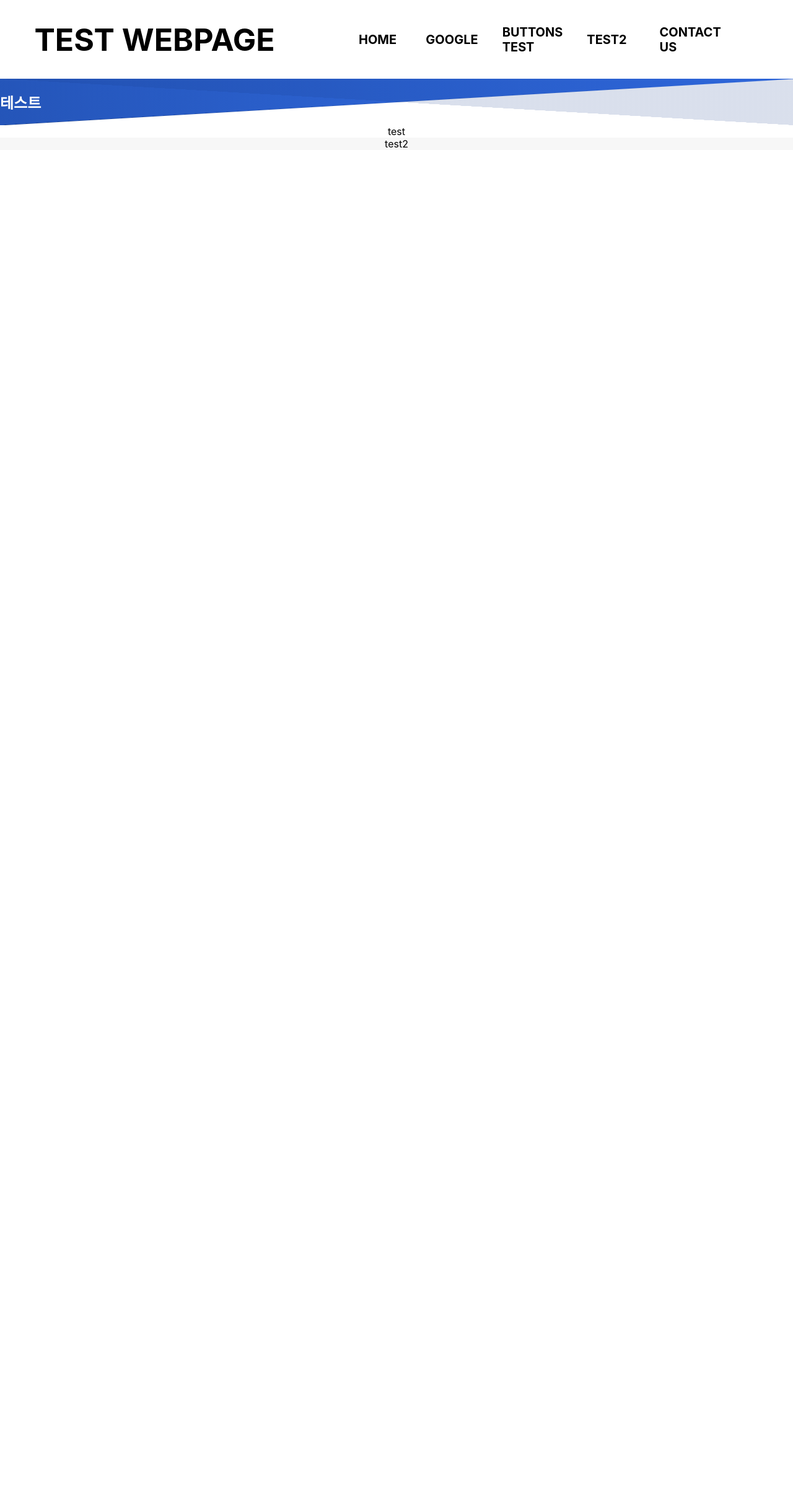
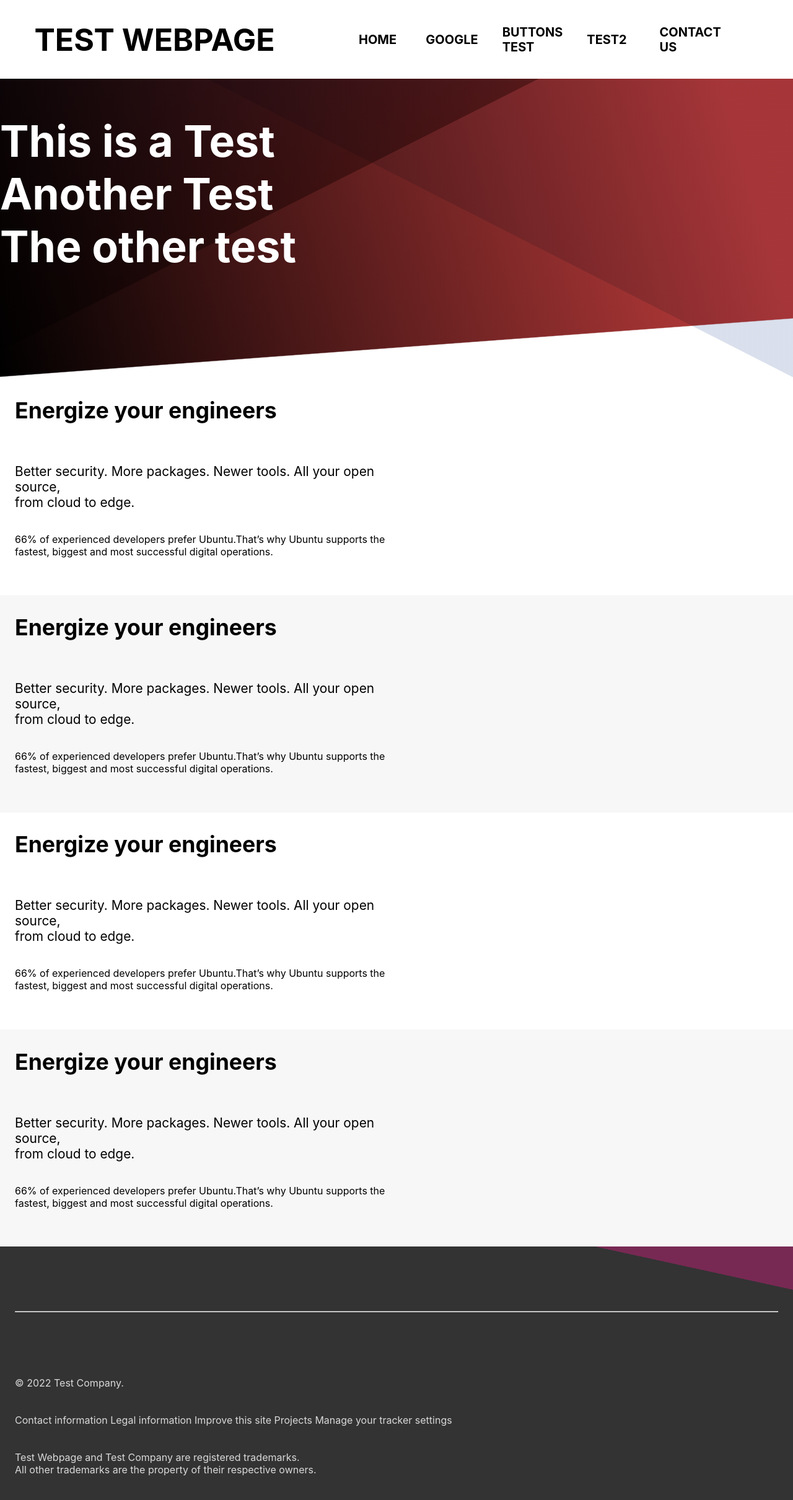
Before and after one commit to SungjunEom/express_deployment_test, a React (Create React App) app in the folder MainPage/: page / in a window 1280 px wide. Shown: the top 2420 px of the page at 62% size. Before the commit the page ends 800 px from the top, so only its background shows below. Built offline with nearby package versions, Linux system fonts and the light colour scheme.

Commit message:
New Home

```diff
--- a/MainPage/src/App.css
+++ b/MainPage/src/App.css
@@ -63,14 +63,14 @@
     display:flex;
     flex-direction: row;
     align-items: center;
-    justify-content:space-around;
+    justify-content: center;
     background-color: transparent;
 }
 .p-strip--light {
     display:flex;
     flex-direction: row;
     align-items: center;
-    justify-content: space-around;
+    justify-content: center;
     background-color: #f7f7f7;
 }
 a {
@@ -79,7 +79,54 @@ a {
 #takeover {
         background-image:
         linear-gradient(to bottom left, rgba(21, 58, 138, 0.16) 0, rgba(21, 58, 138, 0.16) 49.9%, transparent 50%),
-        linear-gradient(to bottom right, rgba(50, 109, 230, 0.5) 0, rgba(50, 109, 230, 0.5) 49.9%, transparent 50%),
+        linear-gradient(to bottom right, rgba(50, 109, 230, 0.5) 0, rgb(172 149 149) 49.9%, transparent 50%),
         linear-gradient(to top left, white 0%, white 49.3%, rgba(255, 255, 255, 0) 50%, rgba(255, 255, 255, 0) 100%),
-        linear-gradient(74deg, #173d8b 0%, #326de6 92%);
+        linear-gradient(74deg, #000000 0%, #c23d3d 92%);
+        background-blend-mode: multiply,multiply,normal,normal;
+        background-position: top right,top left,right bottom -1px,left top;;
+        background-repeat: no-repeat;;
+        background-size: 74% 99.83%,68% 91%,103.8% 20.26%,100% 99.8%;
 }
+#takeover-content{
+    display: flex;
+    flex-direction: row;
+    justify-content: flex-start;
+    align-items: center;
+    margin: 0px;
+    font-size:2.910285368rem;
+    color: white;
+}
+.row {
+    display: grid;
+    width: 100%;
+    padding-left: 1.5rem;
+    padding-right: 1.5rem;
+    grid-template-columns: 1fr 1fr;
+    grid-template-rows:1fr 1fr 1fr;
+}
+h2 {
+    font-size:2.2281872349rem;
+}
+.p-heading {
+    font-size:1.306122449rem;
+}
+html {
+    font-size: 1rem;
+}
+.footer-hr {
+    padding-left: 1.5rem;
+    padding-right: 1.5rem;
+    padding-top: 6rem;
+}
+.footer-content {
+    padding-left: 1.5rem;
+    padding-right: 1.5rem;
+}
+footer {
+    background-image: linear-gradient(to bottom left, #772953 0%, #772953 49.9%, rgba(119, 41, 83, 0) 50%, rgba(119, 41, 83, 0) 100%),
+    linear-gradient(to bottom left, #333 0%, #333 100%);
+    background-position: top right;
+    background-repeat: no-repeat;
+    background-size: 25% 15%,100%;
+    color: #d9d9d9;
+}
--- a/MainPage/src/App.js
+++ b/MainPage/src/App.js
@@ -29,6 +29,19 @@ export default function App() {
         </div>
       </div>
       <Outlet />
+      <footer>
+        <div className="footer-hr"><hr/></div>
+        <div className="footer-content">
+        <div style={{paddingTop:"6rem"}}>
+          © 2022 Test Company.<br/></div>
+          <div style={{paddingTop:"2.5rem"}}>
+          Contact information Legal information Improve this site Projects Manage your tracker settings<br/></div>
+          <div style={{paddingTop:"2.5rem",paddingBottom:"6rem"}}>
+          Test Webpage and Test Company are registered trademarks.<br/>
+          All other trademarks are the property of their respective owners.
+          </div>
+        </div>
+      </footer>
     </div>
   );
 }
--- a/MainPage/src/ButtonParty.js
+++ b/MainPage/src/ButtonParty.js
@@ -37,12 +37,6 @@ export default function ButtonParty() {
           <div><BlackRoundButton width="100%" height="100%" value="BRButton" /></div>
           <div><BlackRoundButton width="100%" height="100%" value="BRButton+" backgroundColor="red"/></div>
         </div>
-        <div className="content">
-          <div><Button width="100%" height="100%" value="NORMAL BUTTON" backgroundColor="black" color="white"/></div>
-          <div><Button width="100%" height="100%" value="NORMAL BUTTON" backgroundColor="black" color="white"/></div>
-          <div><Button width="100%" height="100%" value="NORMAL BUTTON" backgroundColor="black" color="white"/></div>
-          <div><Button width="100%" height="100%" value="NORMAL BUTTON" backgroundColor="black" color="white"/></div>
-        </div>
       </div>
   );
 }
--- a/MainPage/src/Home.js
+++ b/MainPage/src/Home.js
@@ -10,13 +10,49 @@ export default function Home() {
     <div className="Home">
       <div className="home-content">
         <section id="takeover">
-            <div style={{color:"white",filter:"brightness(100%)"}}><h1>테스트</h1></div>
+            <div id="takeover-content">
+                <div><h1>This is a Test<br/>Another Test<br/>The other test<br/>
+                </h1>
+                <br/><br/>
+                </div>
+                <div></div>
+            </div>
         </section>
         <section className="p-strip">
-            test
+            <div className="row">
+                <h2>Energize your engineers</h2>
+                <div></div>
+                <p className="p-heading">Better security. More packages. Newer tools. All your open source,<br/>from cloud to edge.</p>
+                <div></div>
+                <p>66% of experienced developers prefer Ubuntu.That’s why Ubuntu supports the fastest, biggest and most successful digital operations.</p>
+            </div>
         </section>
         <section className="p-strip--light">
-            test2
+            <div className="row">
+            <h2>Energize your engineers</h2>
+                <div></div>
+                <p className="p-heading">Better security. More packages. Newer tools. All your open source,<br/>from cloud to edge.</p>
+                <div></div>
+                <p>66% of experienced developers prefer Ubuntu.That’s why Ubuntu supports the fastest, biggest and most successful digital operations.</p>
+            </div>
+        </section>
+        <section className="p-strip">
+            <div className="row">
+            <h2>Energize your engineers</h2>
+                <div></div>
+                <p className="p-heading">Better security. More packages. Newer tools. All your open source,<br/>from cloud to edge.</p>
+                <div></div>
+                <p>66% of experienced developers prefer Ubuntu.That’s why Ubuntu supports the fastest, biggest and most successful digital operations.</p>
+            </div>
+        </section>
+        <section className="p-strip--light">
+            <div className="row">
+            <h2>Energize your engineers</h2>
+                <div></div>
+                <p className="p-heading">Better security. More packages. Newer tools. All your open source,<br/>from cloud to edge.</p>
+                <div></div>
+                <p>66% of experienced developers prefer Ubuntu.That’s why Ubuntu supports the fastest, biggest and most successful digital operations.</p>
+            </div>
         </section>
       </div>
     </div>
```
